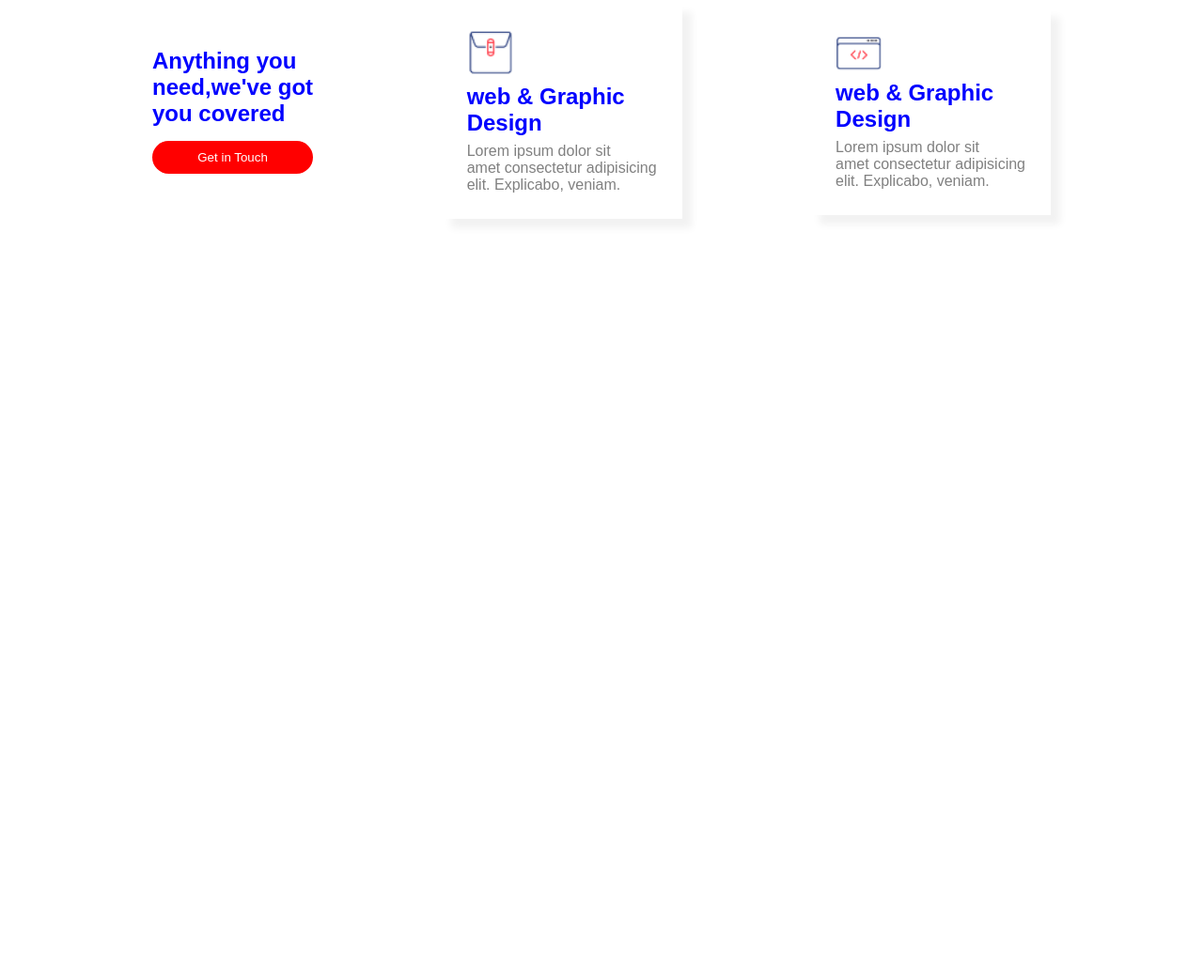
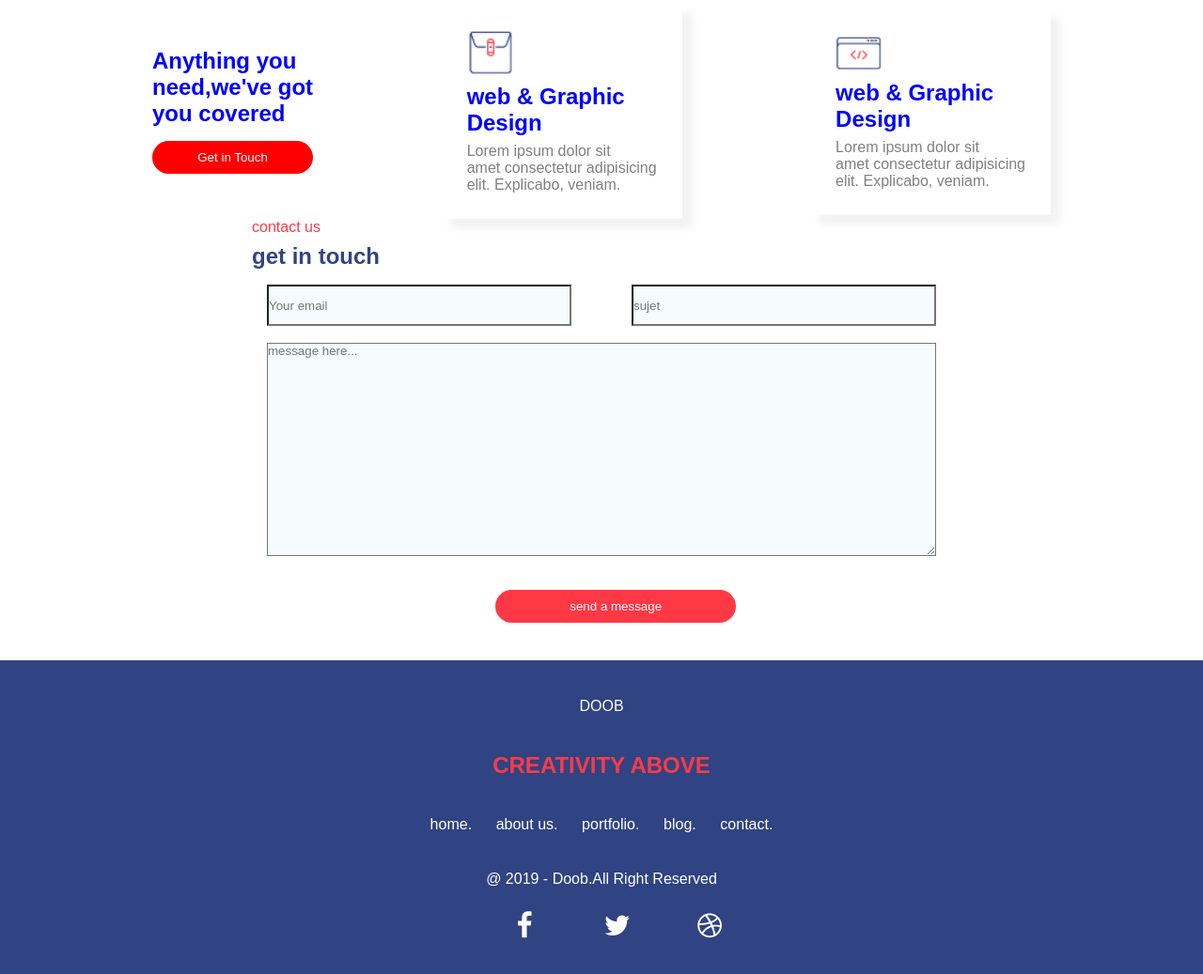
Before and after one commit to zakaria-20/projet2, a plain HTML site: page index.html in a window 1280 px wide. Shown: the part 495-1532 px from the top of the page at 94% size. Before the commit the page ends 800 px from the top, so only its background shows below. Drawn offline with Linux system fonts and the light colour scheme.

Commit message:
second commit

```diff
--- a/index.html
+++ b/index.html
@@ -5,6 +5,8 @@
     <meta name="viewport" content="width=device-width, initial-scale=1.0">
     <link rel="stylesheet" href="./public/css/app.css">
     <title>Document</title>
+    <link rel="stylesheet" href="https://cdnjs.cloudflare.com/ajax/libs/font-awesome/4.7.0/css/font-awesome.min.css">
+    <link rel="stylesheet" href="./public/css/app.css">
 </head>
 <body>
     <nav class="nav-bar">
@@ -51,10 +53,38 @@
             <p>Lorem ipsum dolor sit<br>amet consectetur adipisicing<br>elit. Explicabo, veniam.</p>
         </div>
     </section>
-    <section>
-
+    <section class="section3">
+        <div class="contact">
+            <p>contact us</p>
+            <h2> get in touch</h2>
+        </div>
+        <form action="">
+            <div class="input">
+                <input placeholder="Your email" type="email">
+                <input placeholder="sujet" type="subject">
+            </div>
+            <br><textarea placeholder="message here..." cols="60" rows="15" name="" id=""></textarea><br><br>
+            <button class="button">send a message </button>
+        </form>
     </section>
     <footer>
+
+        <div class="footer">
+            <p>DOOB</p>
+            <h2>CREATIVITY ABOVE</h2>
+            <ul>
+                <li>home.</li>
+                <li>about us.</li>
+                <li>portfolio.</li>
+                <li>blog.</li>
+                <li>contact.</li>
+            </ul>
+            @ 2019 - Doob.All Right Reserved
+
+        </div>
+        <a href="#" class="fa fa-facebook"></a>
+            <a href="#" class="fa fa-twitter"></a>
+            <a href="#" class="fa fa-dribbble"></a>
 
     </footer>
 </body>
--- a/public/css/app.css
+++ b/public/css/app.css
@@ -100,3 +100,107 @@
     color: grey;
     font-size: medium;
 }
+
+
+
+
+
+
+
+
+.section3{
+    display: flex;
+    flex-direction: column;
+    align-items: center;
+    padding-bottom: 5vh;
+    gap: 2vh;
+}
+form{
+    display: flex;
+    flex-direction: column;
+
+}
+.contact{
+padding-right:47.5vw ;
+display: flex;
+flex-direction: column;
+gap: 1vh;
+}
+.contact h2{
+    color: rgb(49, 69, 132);
+}
+.contact p{
+    color: rgb(255, 58, 71);
+}
+input{
+    width: 25vw ;
+    height: 5vh;
+    background-color: hsl(204, 83%, 98%);
+}
+textarea{
+    background-color: hsl(204, 83%, 98%);
+}
+
+.input{
+    display: flex;
+    gap: 5vw;
+}
+.button{
+    background-color: hsl(356, 100%, 61%);
+    color: white;
+    width: 20vw;
+    border-radius: 20px;
+    border: none;
+    margin-left: 19vw;
+    padding: 10px;
+}
+footer{
+    background-color:hsl(226, 46%, 35%) ;
+   padding-bottom: 8vh;
+   padding-top: 5vh;
+}
+.footer{
+    display: flex;
+    flex-direction: column;
+    align-items: center;
+    justify-content: center;
+    gap: 5vh;
+    color: white;
+}
+.footer h2{
+    color: rgb(255, 58, 71);
+
+}
+ul{
+    display: flex;
+    gap: 2vw;
+    list-style: none;
+}
+.fa {
+    padding: 20px;
+    font-size: 30px;
+    width: 50px;
+    text-align: center;
+    text-decoration: none;
+    margin: 5px 2px;
+  }
+
+  .fa:hover {
+      opacity: 0.7;
+  }
+
+  .fa-facebook {
+    /* background: #3B5998; */
+    color: white;
+    padding-left: 41.5vw;
+  }
+
+  .fa-twitter {
+    /* background: #3B5998; */
+
+    color: white;
+  }
+  .fa-dribbble {
+    /* background: #ea4c89; */
+    color: white;
+  }
```
